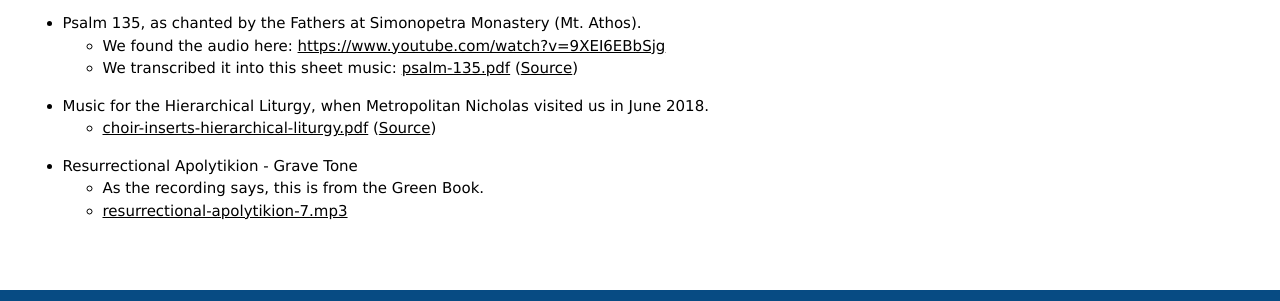
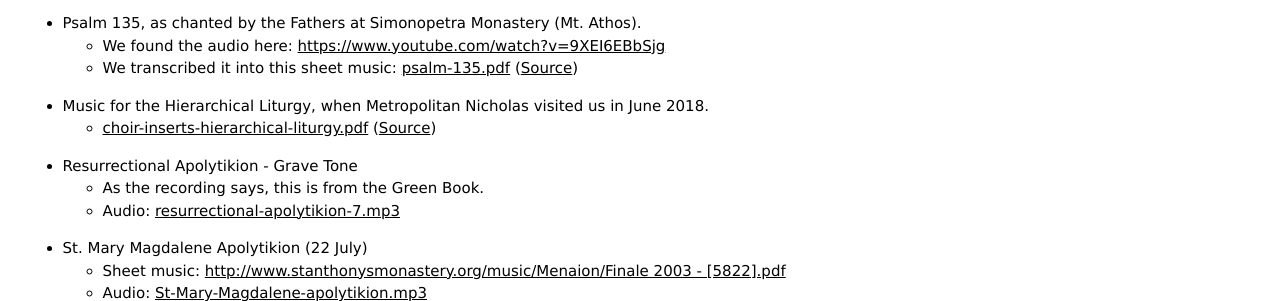
Before and after one commit to psalmodia/parish-music, a plain HTML site: page docs/misc/index.html in a window 1280 px wide. Shown: the part 159-460 px from the top of the page. Drawn offline with Linux system fonts and the light colour scheme.

Commit message:
add St. Mary Magdalene

```diff
--- a/docs/misc/index.html
+++ b/docs/misc/index.html
@@ -54,7 +54,16 @@ visited us in June 2018.
 <li>Resurrectional Apolytikion - Grave Tone
 <ul class="org-ul">
 <li>As the recording says, this is from the Green Book.</li>
-<li><a href="resurrectional-apolytikion-7.mp3">resurrectional-apolytikion-7.mp3</a></li>
+<li>Audio: <a href="resurrectional-apolytikion-7.mp3">resurrectional-apolytikion-7.mp3</a></li>
+</ul></li>
+</ul>
+
+
+<ul class="org-ul">
+<li>St. Mary Magdalene Apolytikion (22 July)
+<ul class="org-ul">
+<li>Sheet music: <a href="http://www.stanthonysmonastery.org/music/Menaion/Finale%202003%20-%20%5B5822%5D.pdf">http://www.stanthonysmonastery.org/music/Menaion/Finale 2003 - [5822].pdf</a></li>
+<li>Audio: <a href="St-Mary-Magdalene-apolytikion.mp3">St-Mary-Magdalene-apolytikion.mp3</a></li>
 </ul></li>
 </ul>
 </div>
```
Also changed, not shown: 2 other files.
